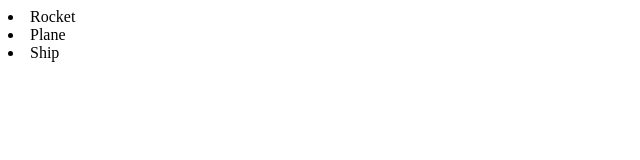
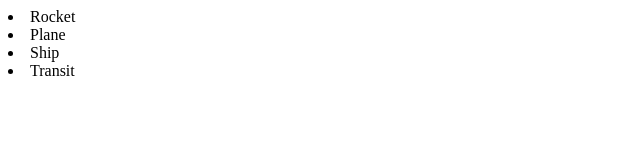
Before and after one commit to imranpega/NewGitTest, a plain HTML site: page HelloWorld_2.html in a window 1280 px wide. Shown: the full height of the page, 0-640 px from the left. Drawn offline with Linux system fonts and the light colour scheme.

Commit message:
added right line item

```diff
--- a/HelloWorld_2.html
+++ b/HelloWorld_2.html
@@ -5,6 +5,7 @@
 				<li>Rocket</li>
 				<li>Plane</li>
 				<li>Ship</li>
+				<li>Transit</li>
 			</ui>
 		</div>
 	</body>
```
